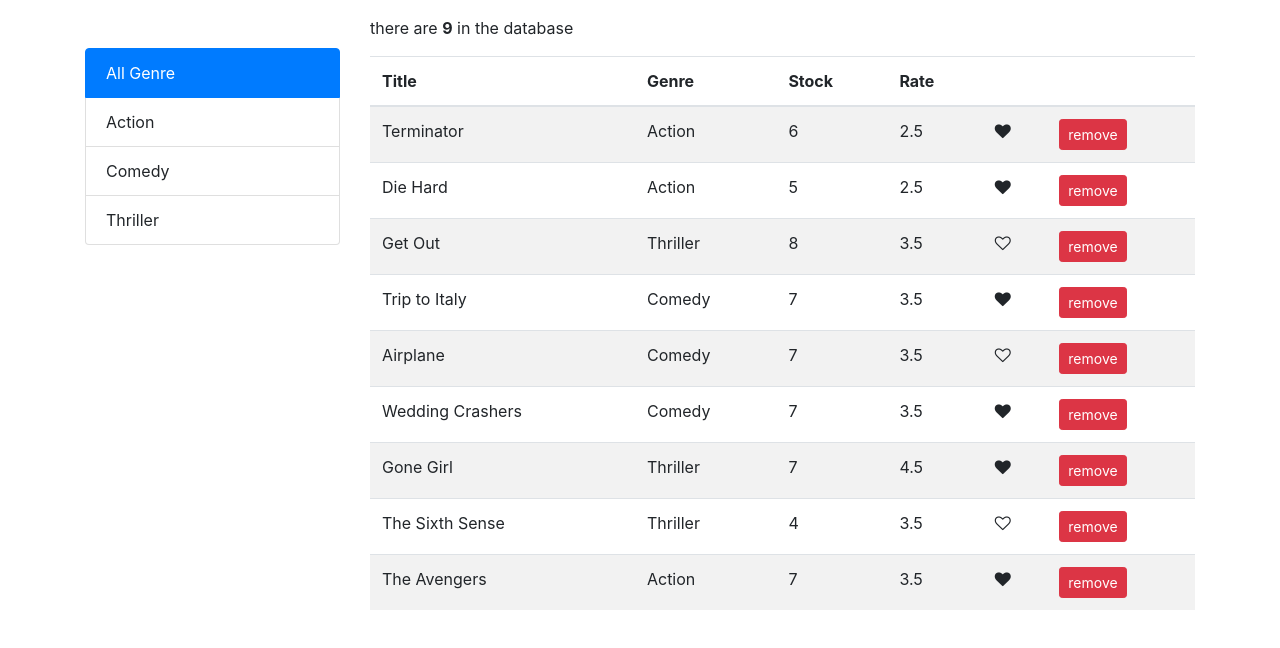
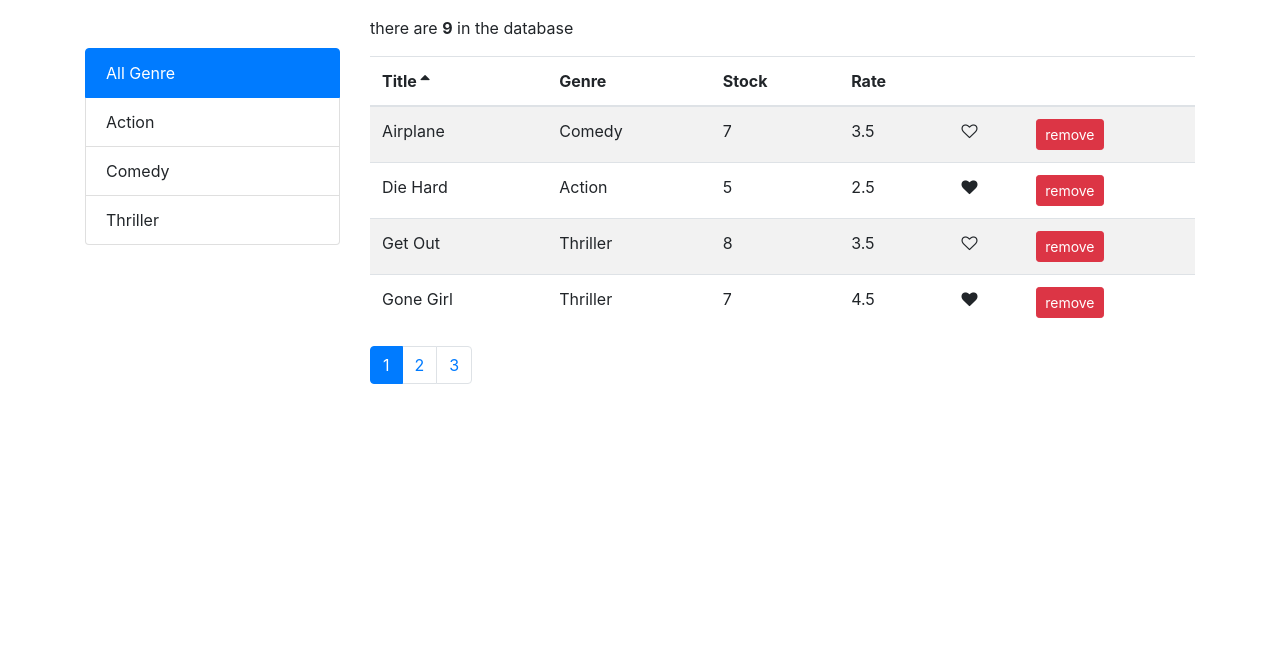
Before and after one commit to anoop-codes/React-Js, a React (Create React App) app: page / in a window 1280 px wide. Shown: the top 648 px of the page. Built offline with nearby package versions, Linux system fonts and the light colour scheme.

Commit message:
filtering , sorting , pagination

```diff
--- a/package.json
+++ b/package.json
@@ -8,6 +8,7 @@
     "@testing-library/user-event": "^7.2.1",
     "bootstrap": "^4.5.0",
     "formik": "^2.1.5",
+    "lodash": "^4.17.19",
     "react": "^16.13.1",
     "react-dom": "^16.13.1",
     "react-scripts": "3.4.1",
--- a/src/App.js
+++ b/src/App.js
@@ -1,13 +1,13 @@
 import React from 'react';
 import './App.css';
-import HomeCounter from './counter-app/HomeCounter';
+
 import HomeVidlyApp from './vidly-app/HomeVidlyApp';
 
 
 function App() {
   return (
     <div className="container">
-      {/* <HomeCounter /> */}
+
       <HomeVidlyApp />
     </div>
   );
--- a/src/vidly-app/HomeVidlyApp.jsx
+++ b/src/vidly-app/HomeVidlyApp.jsx
@@ -3,12 +3,18 @@ import { getMovies } from './services/fakeMovieService';
 import Movies from './components/Movies';
 import SideBar from './common/SideBar';
 import { getGenres } from './services/fakeGenreService';
+import Pagination from './common/Pagination';
+import { paginate } from './utiles/paginate';
+import _ from 'lodash';
 
 class HomeVidlyApp extends Component {
     state = {
         movies: [],
         genres: [],
-        selectedGenre: { _id: 0, name: 'All Genre' }
+        selectedGenre: { _id: 0, name: 'All Genre' },
+        pageSize: 4,
+        currentPage: 1,
+        sortColunm: { path: 'title', order: 'asc' }
     }
 
     componentDidMount() {
@@ -43,29 +49,64 @@ class HomeVidlyApp extends Component {
         })
     }
 
+
+    handlePageChange = (page) => {
+        this.setState({
+            currentPage: page
+        })
+    }
+
+    handleSort = (path) => {
+
+        const sortColunm = { ...this.state.sortColunm };
+
+        sortColunm.path = path;
+        sortColunm.order = sortColunm.order === 'asc' ? 'desc' : 'asc';
+
+        this.setState({
+            sortColunm
+        })
+    }
+
+
     render() {
-        const { movies, genres, selectedGenre } = this.state;
+        const { movies, genres, selectedGenre, pageSize, currentPage, sortColunm } = this.state;
+
+
         const filteredMovie = selectedGenre._id !== 0 ? movies.filter(m => m.genre.name === selectedGenre.name) : movies;
+
+        const sortedMovies = _.orderBy(filteredMovie, [sortColunm.path], [sortColunm.order]);
+
+        const allMovies = paginate(sortedMovies, currentPage, pageSize);
+
         return (
             <>
                 <div className="row">
                     <div className="col-md-3 my-5">
                         <SideBar
-                            genres={genres}
-                            selectedGenre={selectedGenre}
-                            selectGenre={this.handleSelectedGenre}
+                            items={genres}
+                            seletedItems={selectedGenre}
+                            onChangeItem={this.handleSelectedGenre}
                         />
                     </div>
                     <div className="col-md-9">
                         <div className="my-3">there are <strong> {filteredMovie.length}</strong> in the database</div>
                         {movies.length !== 0 ?
                             <Movies
-                                movies={filteredMovie}
+                                movies={allMovies}
                                 onRemoveMovie={this.handleMovieRemove}
                                 isLiked={this.handleLiked}
+                                onSort={this.handleSort}
+                                sortColunm={sortColunm}
                             /> :
                             <h1>No more movie ......</h1>
                         }
+                        <Pagination
+                            itemsCount={filteredMovie.length}
+                            pageSize={pageSize}
+                            onPageChange={this.handlePageChange}
+                            currentPage={currentPage}
+                        />
                     </div>
                 </div>
             </>
--- /dev/null
+++ b/src/vidly-app/common/Pagination.jsx
@@ -0,0 +1,33 @@
+import React from 'react';
+import _ from 'lodash';
+
+const Pagination = ({ pageSize, itemsCount, onPageChange, currentPage }) => {
+
+    const pageCounts = Math.ceil(itemsCount / pageSize);
+    if (pageCounts === 1) return null;
+
+    const pages = _.range(1, pageCounts + 1);
+
+    return (
+        <>
+            <nav>
+                <ul className="pagination">
+                    {pages.map(page => (
+                        <li
+                            className={currentPage === page ? 'page-item active' : 'page-item'}
+                            style={{ cursor: 'pointer' }}
+                            key={page}
+                        >
+                            <span
+                                className="active page-link" onClick={() => onPageChange(page)}>
+                                {page}
+                            </span>
+                        </li>
+                    ))}
+                </ul>
+            </nav>
+        </>
+    );
+}
+
+export default Pagination;
--- a/src/vidly-app/common/SideBar.jsx
+++ b/src/vidly-app/common/SideBar.jsx
@@ -1,20 +1,25 @@
 import React from 'react';
 
-const SideBar = ({ genres, selectedGenre, selectGenre }) => {
+const SideBar = ({ items, seletedItems, onChangeItem, propertyKey, displayProperty }) => {
     return (
         <ul className="list-group">
-            {genres.map(genre => (
+            {items.map(item => (
                 <li
-                    className={genre._id === selectedGenre._id ? "list-group-item active" : "list-group-item"}
-                    key={genre._id}
+                    className={item[propertyKey] === seletedItems[propertyKey] ? "list-group-item active" : "list-group-item"}
+                    key={item[propertyKey]}
                     style={{ cursor: 'pointer' }}
-                    onClick={() => selectGenre(genre)}
+                    onClick={() => onChangeItem(item)}
                 >
-                    {genre.name}
+                    {item[displayProperty]}
                 </li>
             ))}
         </ul>
     );
 }
 
+SideBar.defaultProps = {
+    propertyKey: '_id',
+    displayProperty: 'name'
+}
+
 export default SideBar;
--- a/src/vidly-app/components/Movies.jsx
+++ b/src/vidly-app/components/Movies.jsx
@@ -2,15 +2,33 @@ import React from 'react';
 import PropTypes from 'prop-types';
 import Liked from '../common/Liked';
 
-const Movies = ({ movies, onRemoveMovie, isLiked }) => {
+const Movies = ({ movies, onRemoveMovie, isLiked, onSort, sortColunm }) => {
+
+    const getIcone = (column) => {
+        if (column !== sortColunm.path) return null;
+        if (sortColunm.order === 'asc')
+            return <i class="fa fa-sort-asc"></i>
+        else
+            return <i class="fa fa-sort-desc"></i>
+    }
+
     return (
-        <table className="table table-striped">
+        <div className="table-responsive">
+            <table className="table table-striped respon">
                 <thead>
                     <tr>
-                    <th scope="col">Title</th>
-                    <th scope="col">Genre</th>
-                    <th scope="col">Stock</th>
-                    <th scope="col">Rate</th>
+                        <th scope="col" onClick={() => onSort('title')}>
+                            Title {getIcone('title')}
+                        </th>
+                        <th scope="col" onClick={() => onSort('genre.name')}>
+                            Genre {getIcone('genre.name')}
+                        </th>
+                        <th scope="col" onClick={() => onSort('numberInStock')}>
+                            Stock {getIcone('numberInStock')}
+                        </th>
+                        <th scope="col" onClick={() => onSort('dailyRentalRate')}>
+                            Rate {getIcone('dailyRentalRate')}
+                        </th>
                         <th></th>
                         <th></th>
                     </tr>
@@ -34,7 +52,9 @@ const Movies = ({ movies, onRemoveMovie, isLiked }) => {
                         </tr>
                     ))}
                 </tbody>
-        </table>);
+            </table>
+        </div>
+    );
 }
 
 Movies.prototype = {
--- /dev/null
+++ b/src/vidly-app/utiles/paginate.js
@@ -0,0 +1,7 @@
+import _ from 'lodash';
+
+export function paginate(items, pageNumber, pageSize) {
+    const startIndex = (pageNumber - 1) * pageSize;
+
+    return _(items).slice(startIndex).take(pageSize).value();
+}
```
Also changed, not shown: 1 other file (tests, documents, lock files or other folders). Lines whose indentation alone changed are shown as unchanged.
